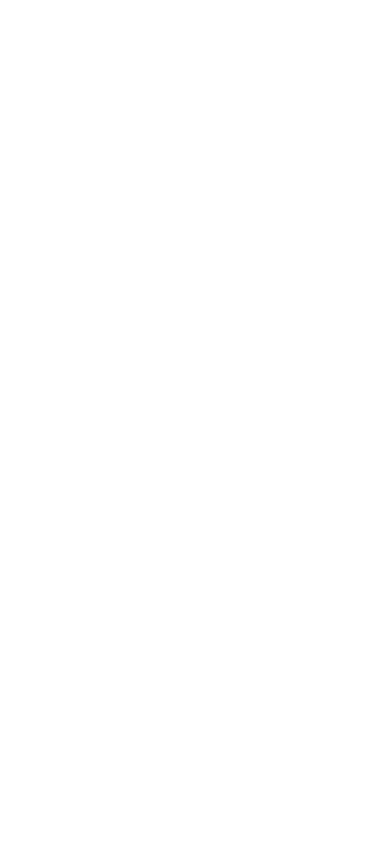
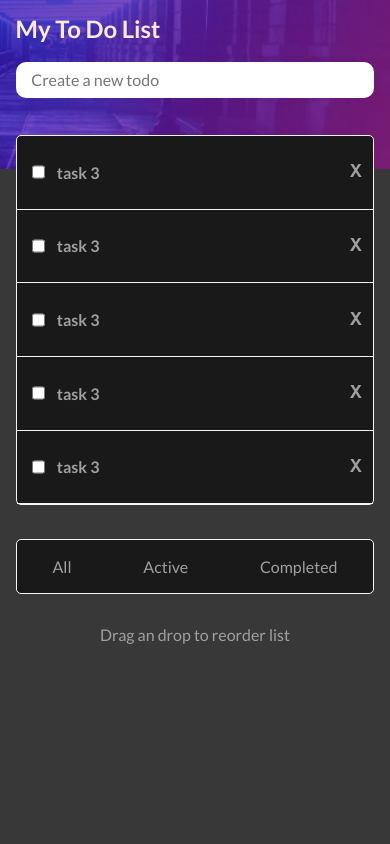
Before and after one commit to StivenGonzalezz/toDoCognitus, a plain HTML site: page index.html in a window 390 px wide. Drawn offline with Linux system fonts and the light colour scheme; a web font is replaced by a local one.

Commit message:
realizacion de vista mobile

```diff
--- a/index.html
+++ b/index.html
@@ -3,12 +3,71 @@
 <head>
     <meta charset="UTF-8">
     <meta name="viewport" content="width=device-width, initial-scale=1.0">
+    <link rel="preconnect" href="https://fonts.googleapis.com">
+    <link rel="preconnect" href="https://fonts.gstatic.com" crossorigin>
+    <link href="https://fonts.googleapis.com/css2?family=Lato:ital,wght@0,100;0,300;0,400;0,700;0,900;1,100;1,300;1,400;1,700;1,900&family=Yuji+Mai&display=swap" rel="stylesheet">
     <link rel="stylesheet" href="reset.css">
     <link rel="stylesheet" href="style.css">
     <title>Document</title>
 </head>
-<body>
+<body class="page">
 
+    <header class="pageHeader">
+        <h1 class="pageHeaderTittle">My To Do List</h1>
+        <input class="pageHeaderInput" type="text" placeholder="Create a new todo">
+    </header>
+
+    <main class="pageMain">
+
+        <section class="tasksContainer">
+            <article class="task">
+                <div class="taskLeft">
+                    <input type="checkbox">
+                    <h2 class="taskTittle">task 3</h2>
+                </div>
+                <button class="deleteTaskButton">X</button>
+            </article>
+            <article class="task">
+                <div class="taskLeft">
+                    <input type="checkbox">
+                    <h2 class="taskTittle">task 3</h2>
+                </div>
+                <button class="deleteTaskButton">X</button>
+            </article>
+            <article class="task">
+                <div class="taskLeft">
+                    <input type="checkbox">
+                    <h2 class="taskTittle">task 3</h2>
+                </div>
+                <button class="deleteTaskButton">X</button>
+            </article>
+            <article class="task">
+                <div class="taskLeft">
+                    <input type="checkbox">
+                    <h2 class="taskTittle">task 3</h2>
+                </div>
+                <button class="deleteTaskButton">X</button>
+            </article>
+            <article class="task">
+                <div class="taskLeft">
+                    <input type="checkbox">
+                    <h2 class="taskTittle">task 3</h2>
+                </div>
+                <button class="deleteTaskButton">X</button>
+            </article>
+        </section>
+
+        <nav class="filtersButtons">
+            <button>All</button>
+            <button>Active</button>
+            <button>Completed</button>
+        </nav>
+
+        <section class="dropContainer">
+            <span class="dropText">Drag an drop to reorder list</span>
+        </section>
+
+    </main>
 </body>
 <script src="main.js"></script>
 </html>
--- a/style.css
+++ b/style.css
@@ -0,0 +1,94 @@
+.page{
+    display: grid;
+    min-height: 100dvh;
+    grid-template-rows: auto 1fr auto;
+    background-color: #383838;
+    color: #a0a0a0;
+    overflow-y: auto;
+    font-family: "Lato", serif;
+}
+
+.pageHeader{
+    background-image: url('images/bg-mobile-dark.jpg');
+    background-size: cover;
+    background-position: center;
+    background-repeat: no-repeat;
+    height: 20dvh;
+    text-align: center;
+    justify-content: center;
+    padding: 2dvh 4dvw 0 4dvw;
+}
+
+.pageHeaderTittle{
+    text-align: left;
+    color: antiquewhite;
+    font-weight: 600;
+    font-size: 1.5em;
+    padding-bottom: 2.5dvh;
+}
+
+.pageHeaderInput{
+    border-radius: 10px;
+    padding: 1dvh 4dvw;
+    width: 100%;
+}
+
+.pageMain{
+    padding:0 4dvw;
+}
+
+.tasksContainer{
+    background-color: #191919;
+    border: solid 1px whitesmoke;
+    border-radius: 5px;
+    margin-top: -4dvh;
+}
+
+.task {
+    display: flex;
+    justify-content: space-between;
+    padding: 3dvh 1dvw;
+    border-bottom: 1px solid whitesmoke;
+}
+
+.taskLeft {
+    display: flex;
+    padding-left: 2dvw;
+
+}
+
+.taskTittle{
+    padding-left: 1dvh;
+    padding-top: .4dvh;
+    text-align: center;
+    font-weight: 600;
+}
+
+.deleteTaskButton {
+    font-weight: 900;
+    font-family: monospace;
+    font-size: 1.5em;
+    padding-right: 2dvw;
+}
+
+
+.tasksContainerFooter{
+    display: flex  ;
+    padding: 1.5dvh 1dvw;
+    justify-content: space-around;
+}
+
+.filtersButtons{
+    background-color: #191919;
+    border: solid 1px whitesmoke;
+    border-radius: 5px;
+    display: flex  ;
+    padding: 1.5dvh 1dvw;
+    justify-content: space-around;
+    margin: 4dvh 0;
+    padding: 2dvh 0;
+}
+
+.dropContainer{
+    text-align: center;
+}
```
Also changed, not shown: images/bg-desktop-dark.jpg (added), images/bg-mobile-dark.jpg (added), images/icon-cross.svg (added).
